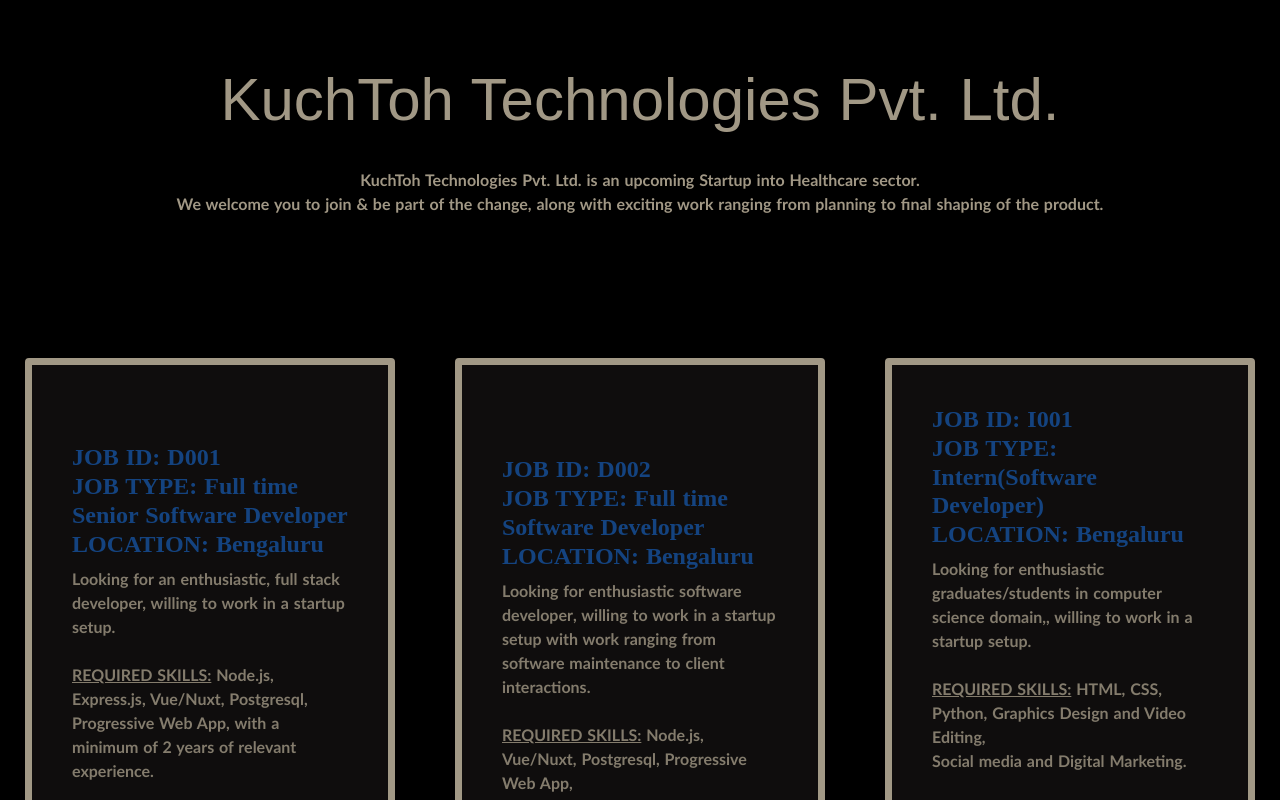
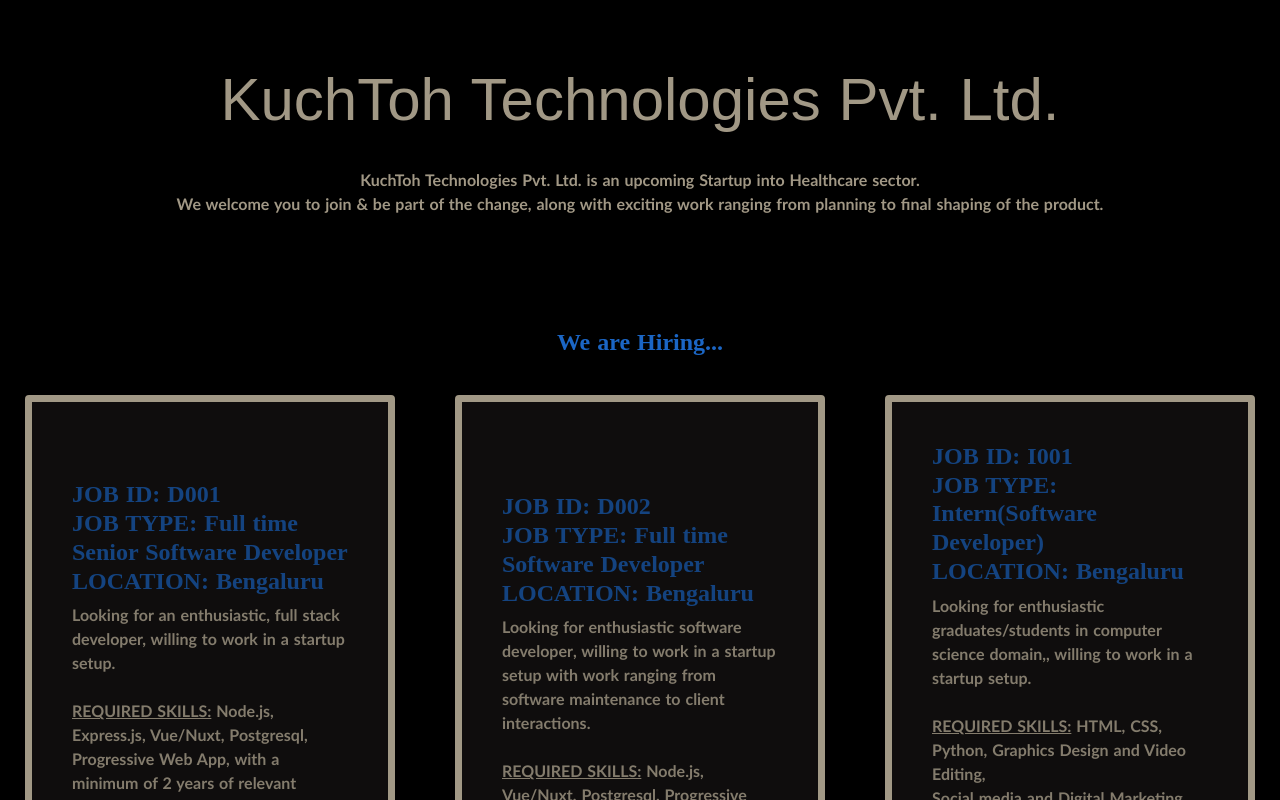
Before and after one commit to Wraathh/kuchtoh, a Nuxt app: page / in a window 1280 px wide. Shown: the top 800 px of the page. Built offline with nearby package versions, Linux system fonts and the light colour scheme.

Commit message:
Header Tag

```diff
--- a/pages/index.vue
+++ b/pages/index.vue
@@ -11,6 +11,7 @@
     </p>
   </b-jumbotron>
 </div>
+<div ><h4 id="hire">We are Hiring...</h4></div>
 <div class="row">
        <b-card
        id="card"
@@ -134,6 +135,10 @@
     </body>
 </template>
 <style scoped>
+#hire{
+
+  text-align: center;
+}
 .footer {
    padding-bottom: 10px;
    left: 0;
```
